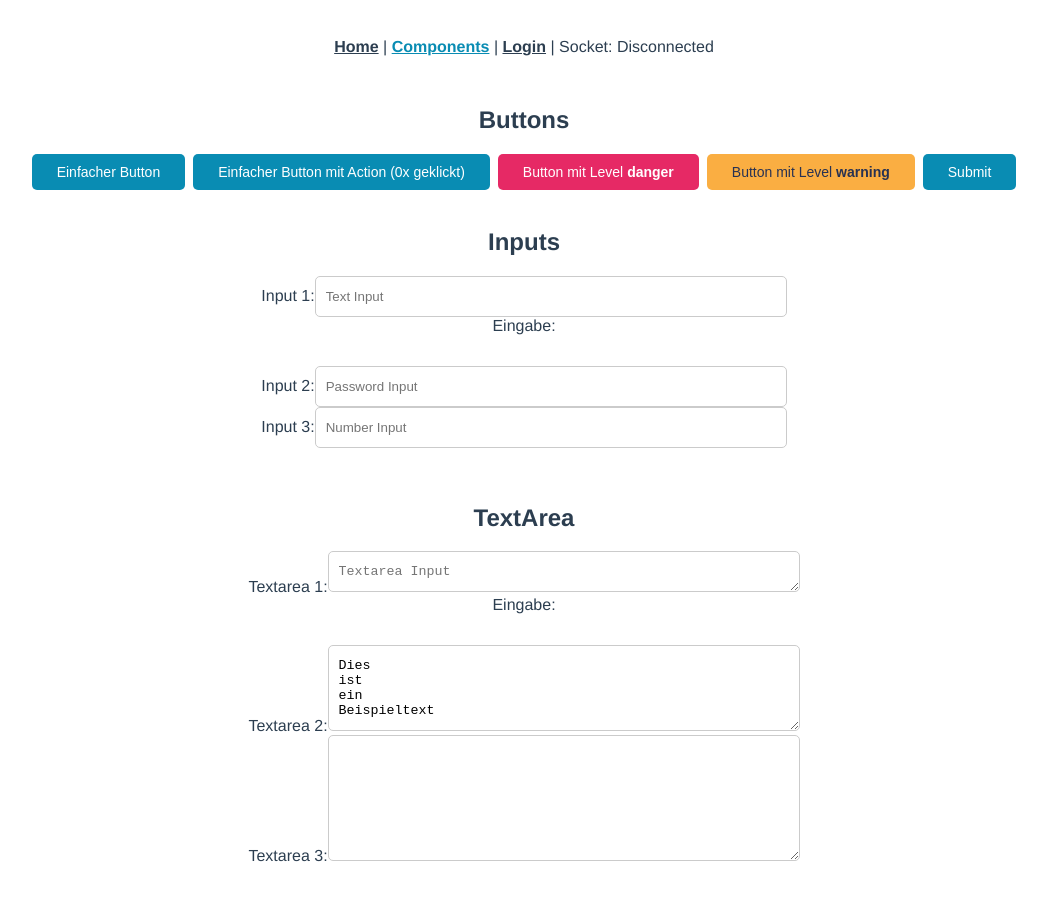
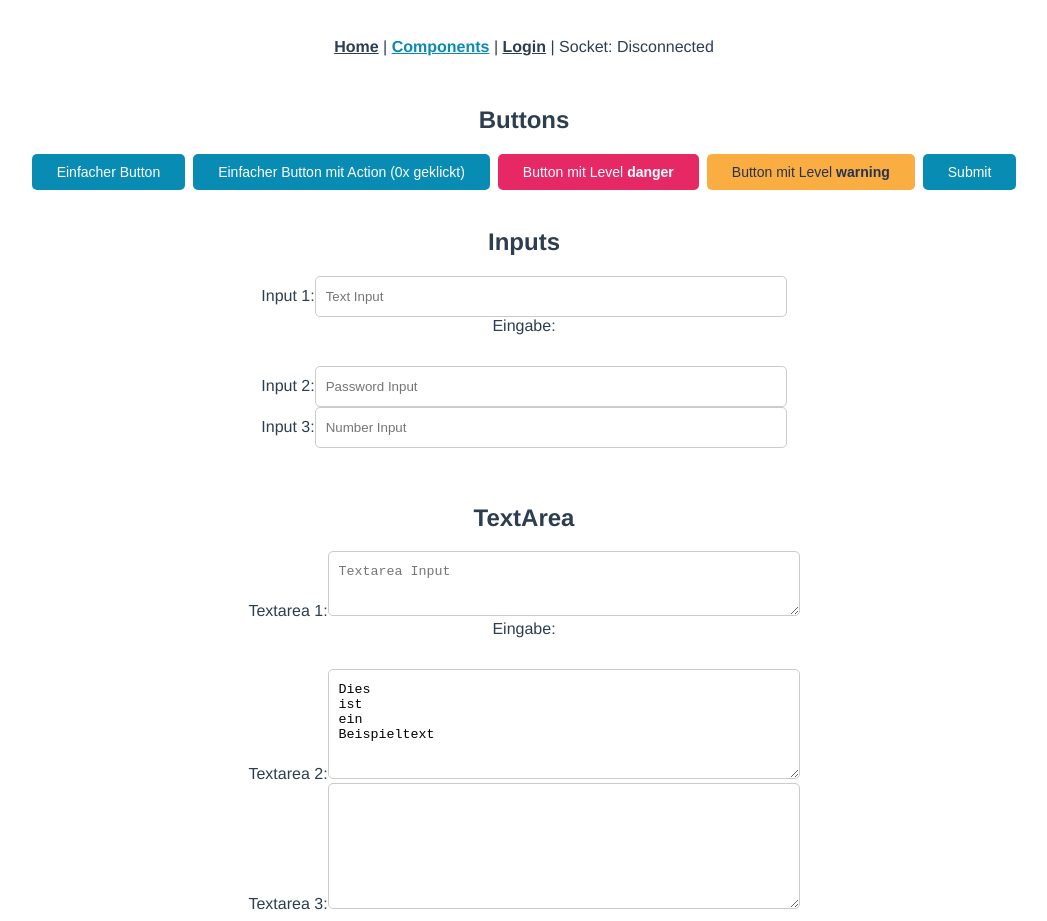
Before and after one commit to TheTimmaeh/EVA-Tischtennis, a Vue app in the folder frontend-private/: page /components in a window 1280 px wide. Shown: the whole page, without its empty margins (116-1163 px from the left). Before the commit the page ends 873 px from the top, so only its background shows below. Built offline with nearby package versions, Linux system fonts and the light colour scheme.

Commit message:
Fixed min-height on TextArea component

```diff
--- a/frontend-private/src/components/TextArea.vue
+++ b/frontend-private/src/components/TextArea.vue
@@ -38,8 +38,12 @@
 
       function adjustHeight(){
         if(!autoresize.value) return
+        let originalHeight = parseInt(textarea.value.style.height.replace(/\D/g, '')) || 0
         textarea.value.style.height = '1px'
-        textarea.value.style.height = `${textarea.value.scrollHeight-24}px`
+        textarea.value.style.minHeight = '1px'
+        let scrollHeight = textarea.value.scrollHeight
+        textarea.value.style.minHeight = `${scrollHeight}px`
+        textarea.value.style.height = `${(scrollHeight > originalHeight ? scrollHeight : originalHeight)}px`
       }
 
       onMounted(adjustHeight)
@@ -58,6 +62,8 @@
   textarea {
     width: 450px;
     height: 100px;
+    line-height: 15px;
+    min-height: 15px;
     border: 1px solid $color-info;
     padding: 12px 10px;
     border-radius: 5px;
```
